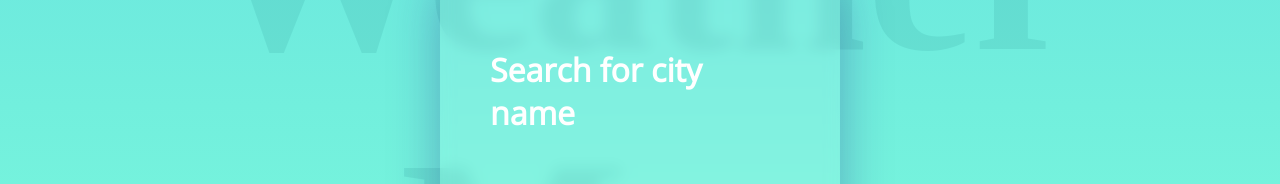
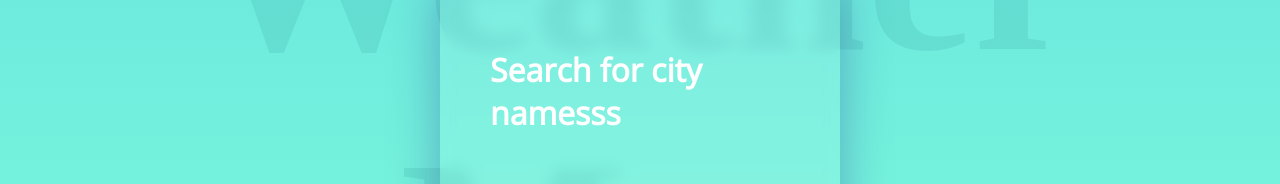
Before and after one commit to Debojyotibabai/weatherApp, a React (Create React App) app: page / in a window 1280 px wide. Shown: the part 294-478 px from the top of the page. Built offline with nearby package versions, Linux system fonts and the light colour scheme; a web font is replaced by a local one.

Commit message:
html change

```diff
--- a/src/App.js
+++ b/src/App.js
@@ -6,7 +6,7 @@ const App = () => {
     SetInputValue(e.target.value);
   };
   const [Details, SetDetails] = useState({
-    Name: "Search for city name",
+    Name: "Search for city namesss",
     Temp: "",
     Description: "",
   });
```
Also changed, not shown: 1 other file (tests, documents, lock files or other folders).
